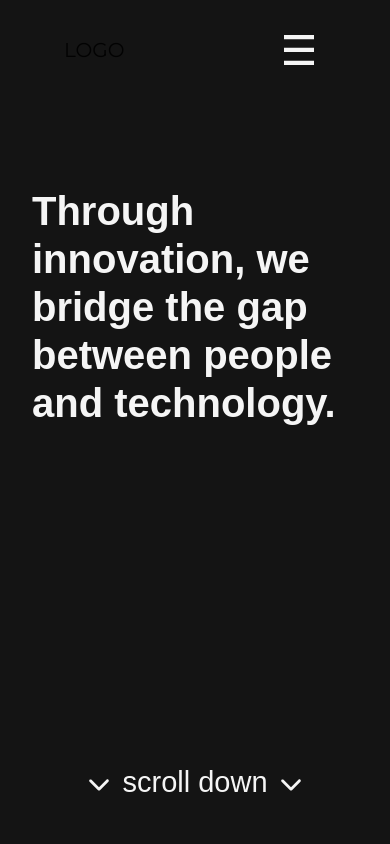
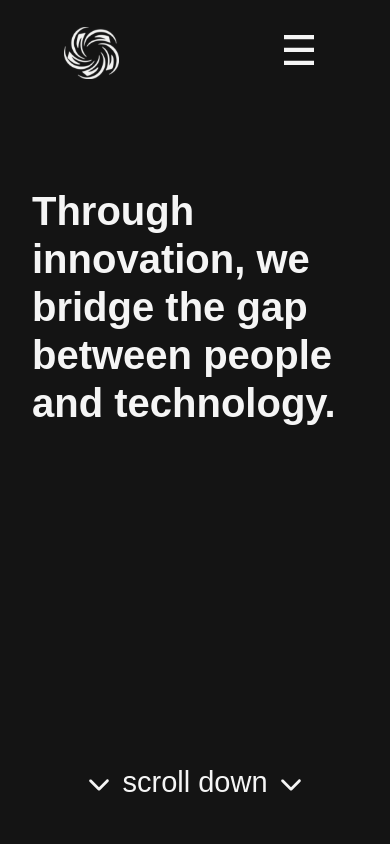
Before and after one commit to LGP21-LGP1/lgp21-lgp1.github.io, a Next.js app: page / in a window 390 px wide. Shown: the top 844 px of the page. Built offline with nearby package versions, Linux system fonts and the light colour scheme; no server answers; a web font is replaced by a local one.

Commit message:
added logo

```diff
--- a/components/navbar.js
+++ b/components/navbar.js
@@ -15,6 +15,8 @@ import {
   NavbarText,
 } from 'reactstrap';
 import style from './navbar.module.css';
+import DesktopLogo from '../public/assets/desktop-logo.svg';
+import MobileLogo from '../public/assets/mobile-logo.svg';
 
 const navbar = ({ dark, page }) => {
   const [isOpen, setIsOpen] = useState(false);
@@ -30,7 +32,8 @@ const navbar = ({ dark, page }) => {
         expand="md"
       >
         <NavbarBrand id={style.logo} href="/">
-          LOGO
+          <MobileLogo id={style.mobileLogo} />
+          <DesktopLogo id={style.desktopLogo} />
         </NavbarBrand>
         <NavbarToggler onClick={toggle} id={style.navbarToggler} />
         <Collapse isOpen={isOpen} navbar>
--- a/components/navbar.module.css
+++ b/components/navbar.module.css
@@ -8,6 +8,10 @@
 
 #navbarContainer {
   z-index: 3;
+}
+
+#logo {
+  padding-top: 10px;
 }
 
 #navbar.dark {
@@ -72,3 +76,17 @@
   margin: 0.2rem auto;
   border-top: 1px solid var(--gray);
 }
+
+#mobileLogo {
+  display: none;
+}
+
+@media only screen and (max-width: 1200px) {
+  #desktopLogo {
+    display: none;
+  }
+
+  #mobileLogo {
+    display: inline-block;
+  }
+}
```
Also changed, not shown: public/assets/desktop-logo.svg (added), public/assets/mobile-logo.svg (added).
